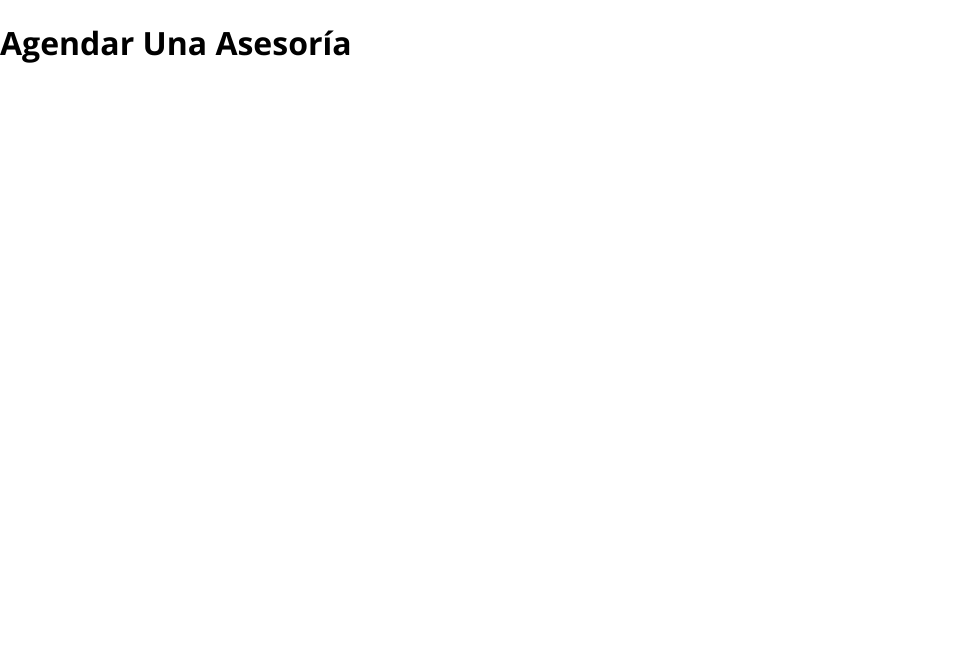
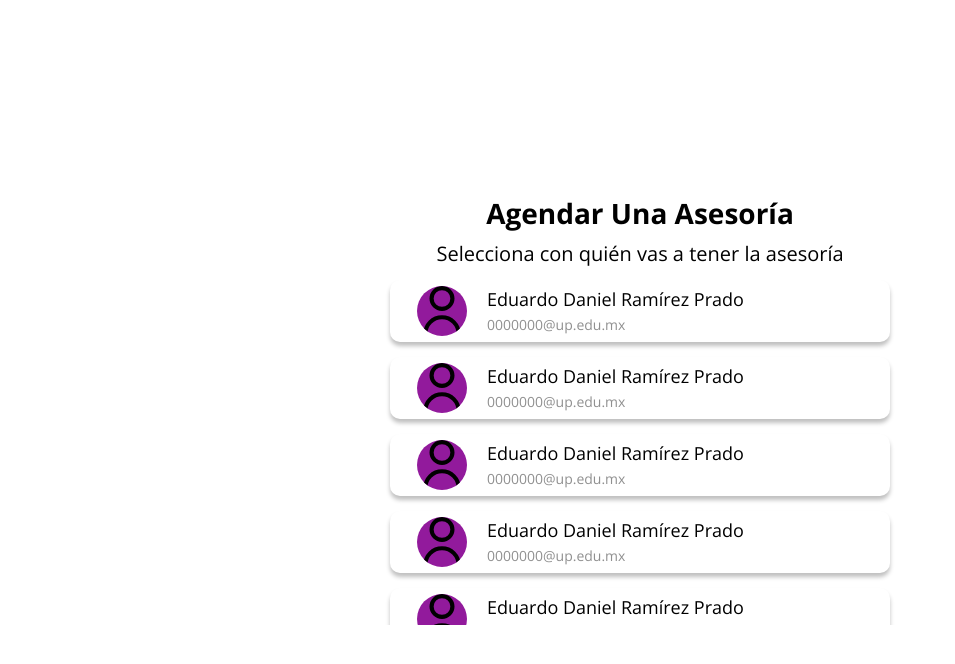
Before and after one commit to ForteUp/AsesoriasUP-F-End-, a React (Vite) app: page / in a window 1280 px wide. Shown: the top 664 px of the page, without its empty margins (0-955 px from the left). Built offline with nearby package versions, Linux system fonts and the light colour scheme.

Commit message:
Add components and modify Profiles
Add a map of the profiles of the students and change how profiles are displayed

```diff
--- /dev/null
+++ b/src/components/AgendarCitaPage/Profile/Profile.jsx
@@ -0,0 +1,15 @@
+import React from 'react';
+import "./Profile.scss";
+const Profile = (props) => {
+  return (
+    <div className='ProfileCard'>
+        <img src={props.img} className="ProfileImg"/>
+        <div className='ProfileInfo'>
+            <h1 className='ProfileName'>{props.name}</h1>
+            <p className='ProfileEmail'>{props.email}</p>
+        </div>
+    </div>
+  )
+}
+
+export default Profile
--- /dev/null
+++ b/src/components/AgendarCitaPage/Profile/Profile.scss
@@ -0,0 +1,52 @@
+.ProfileCard{
+    height: 75px;
+    width: 500px;
+    display: flex;
+    flex-direction: row;
+    align-items: center;
+    padding: 6px 27px;
+    gap: 20px;
+    box-shadow: 0px 4px 4px rgba(0, 0, 0, 0.25);
+    border-radius: 10px;
+
+
+    .ProfileImg{
+        flex-direction: column;
+        justify-content: center;
+        align-items: center;
+        padding: 0px;
+        width: 50px;
+        height: 50px;
+        background: #921a9c;
+        border-radius: 50px;
+    }
+
+    .ProfileInfo{
+        width: 260px;
+        height: 48px;
+        padding: auto;
+        .ProfileName{
+            width: 100%;
+            height: 25px;
+            font-family: "Open Sans";
+            font-style: normal;
+            font-weight: 400;
+            font-size: 18px;
+            line-height: 25px;
+            margin-bottom: 0px;
+            margin-top: 0px;
+        }
+
+        .ProfileEmail{
+            width: 132px;
+            height: 20px;
+            color: #909090;
+            font-family: "Open Sans";
+            font-style: normal;
+            font-weight: 400;
+            font-size: 14px;
+            line-height: 20px;
+            margin-top: 3px;
+        }
+    }
+}
--- a/src/components/AgendarCitaPage/Profiles.jsx
+++ b/src/components/AgendarCitaPage/Profiles.jsx
@@ -1,8 +1,54 @@
-import React from 'react'
+import React, {useState} from 'react';
+import usuario from "../../assets/usuario.svg";
+import Profile from "./Profile/Profile";
 
 const Profiles = () => {
+  const [profiles, setProfiles] = useState([
+    {
+      id: 1,
+      name: "Eduardo Daniel Ramírez Prado",
+      email: "0000000@up.edu.mx",
+      img: usuario,
+    },
+    {
+      id: 2,
+      name: "Eduardo Daniel Ramírez Prado",
+      email: "0000000@up.edu.mx",
+      img: usuario,
+    },
+    {
+      id: 3,
+      name: "Eduardo Daniel Ramírez Prado",
+      email: "0000000@up.edu.mx",
+      img: usuario,
+    },
+    {
+      id: 3,
+      name: "Eduardo Daniel Ramírez Prado",
+      email: "0000000@up.edu.mx",
+      img: usuario,
+    },
+    {
+      id: 3,
+      name: "Eduardo Daniel Ramírez Prado",
+      email: "0000000@up.edu.mx",
+      img: usuario,
+    },
+    {
+      id: 3,
+      name: "Eduardo Daniel Ramírez Prado",
+      email: "0000000@up.edu.mx",
+      img: usuario,
+    },
+  ]);
   return (
-    <div>Profiles</div>
+    <div className='ProfileList'>
+      {profiles.map((profiles) => {
+        return(
+          <Profile name={profiles.name} email={profiles.email} img={profiles.img}/>
+        )
+      })}
+    </div>
   )
 }
 
--- a/src/page/AgendarCita.jsx
+++ b/src/page/AgendarCita.jsx
@@ -1,5 +1,6 @@
 import React from "react";
 import "./AgendarCita.scss";
+import Profiles from "../components/AgendarCitaPage/Profiles";
 
 function AgendarCita(){
     return(
@@ -8,9 +9,8 @@ function AgendarCita(){
                 <h1 className="Agendar-title">
                     Agendar Una Asesoría
                 </h1>
-                <div className="ProfileList">
-                    <div className="Profile"></div>
-                </div>
+                <h2 className="AgendarProfile">Selecciona con quién vas a tener la asesoría</h2>
+                <Profiles/>
             </div>
         </div>
     )
--- a/src/page/AgendarCita.scss
+++ b/src/page/AgendarCita.scss
@@ -0,0 +1,58 @@
+.AgendarCita-page{
+    height: 100vh;
+    width: 100vw;
+    display: flex;
+    .Agendar-container{
+        margin: auto;
+
+        .Agendar-title{
+            text-align: center;
+            height: 38px;
+            font-family: "Open Sans";
+            font-style: normal;
+            font-weight: 600;
+            font-size: 28px;
+            margin-bottom: 8px;
+        }
+
+        .AgendarProfile{
+            height: 28px;
+            font-family: "Open Sans";
+            font-style: normal;
+            font-weight: 400;
+            font-size: 20px;
+            line-height: 28px;
+            text-align: center;
+            margin-bottom: 12px;
+            margin-top: 8px;
+        }
+
+        .ProfileList{
+            display: flex;
+            flex-direction: column;
+            align-items: center;
+            padding: 0px;
+            gap: 15px;
+            width: 510px;
+            height: 345px;
+            margin-top: 0px;
+            overflow: auto;
+            overflow: overlay;
+        }
+
+        .ProfileList::-webkit-scrollbar{
+            display: none;
+            width: 10px;
+            height: 10px;
+            background-color: lightblue;
+        }
+
+        .ProfileList:hover::-webkit-scrollbar{
+            display: initial;
+        }
+
+        .ProfileList::-webkit-scrollbar-thumb{
+            background-color: #09c;
+        }
+    }
+}
```
Also changed, not shown: src/assets/usuario.svg (added).
